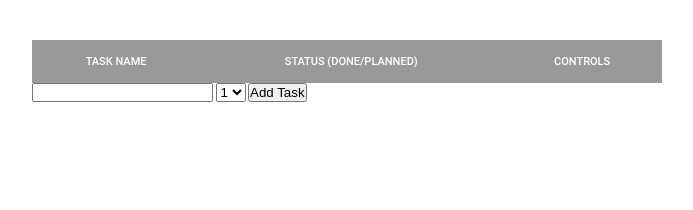
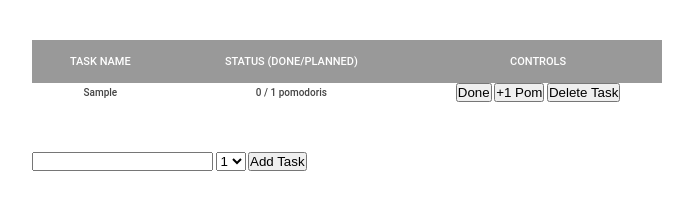
Before and after one commit to gustavohks2/pomodoro-timer-js, a plain HTML site: page index.html in a window 1280 px wide. Both pictures are taken after typing "Sample" into the empty fields and a click on the input "Add Task". Shown: the whole page, without its empty margins (258-951 px from the left). Drawn offline with Linux system fonts and the light colour scheme.

Commit message:
Finishes main functionality of handling tasks :sparkles:

```diff
--- a/css/style.css
+++ b/css/style.css
@@ -24,6 +24,7 @@ body {
 .task-table {
   width:90%;
   margin-top: 4rem;
+  text-align: center;
   border-collapse: collapse;
 }
 
@@ -35,3 +36,7 @@ body {
   background-color: #999;
   text-transform: uppercase;
 }
+
+.form-task {
+  margin-top: 5rem;
+}
--- a/index.html
+++ b/index.html
@@ -4,7 +4,7 @@
     <meta charset="UTF-8">
     <meta name="viewport" content="width=device-width, initial-scale=1.0">
     <meta http-equiv="X-UA-Compatible" content="ie=edge">
-    <link rel="stylesheet" href="css/style.css?v=0">
+    <link rel="stylesheet" href="css/style.css?v=2">
     <title>Pomodoro Timer</title>
   </head>
   <body>
@@ -22,7 +22,7 @@
         </tbody>
       </table>
 
-      <form class="js-add-task form" action="#">
+      <form class="js-add-task form-task" action="#">
         <input class="js-task-name" type="text">
 
         <select class="js-pomodoro-count" name="pomodoro-count">
--- a/js/pomodoro.js
+++ b/js/pomodoro.js
@@ -25,9 +25,38 @@
   }
 
   const renderTasks = function(tBodyElement, tasks = []) {
-    // code...
+    tBodyElement.innerHTML = tasks.map((task, i) => `
+        <tr>
+          <td class="cell-task-name">${task.taskName}</td>
+          <td class="cell-pom-count">${task.pomodoroDone} / ${task.pomodoroCount} pomodoris</td>
+          <td class="cell-pom-controls">
+          ${task.pomodoroFinished ? 'Finished |' : `
+            <button class="js-task-done" data-id="${i}">Done</button>
+            <button class="js-increase-pomodoro" data-id="${i}">+1 Pom</button>
+          `}
+            <button class="js-delete-task" data-id="${i}">Delete Task</button>
+          </td>
+        </tr>
+      `
+    ).join("\n");
   }
 
+  const handleTaskButtonClick = function(evt) {
+    const elClassList = evt.target.classList;
+    const elTaskId = evt.target.getAttribute("data-id");
+
+    elClassList.contains("js-task-done") ? finishTask(tasks, elTaskId) :
+    elClassList.contains("js-increase-pomodoro") ? increasePomodoro(tasks, elTaskId):
+    elClassList.contains("js-delete-task") ? deleteTask(tasks, elTaskId) : null;
+
+    renderTasks(pomodoroTableBody, tasks);
+  }
+
+  const finishTask = function(tasks, taskId) { tasks[taskId].pomodoroFinished = true; }
+  const increasePomodoro = function(tasks, taskId) { tasks[taskId].pomodoroDone++; }
+  const deleteTask = function(tasks, taskId) { tasks.splice(taskId, 1) }
+
+  pomodoroTableBody.addEventListener("click", handleTaskButtonClick);
   pomodoroForm.addEventListener("submit", addTask);
 
 })();
```
